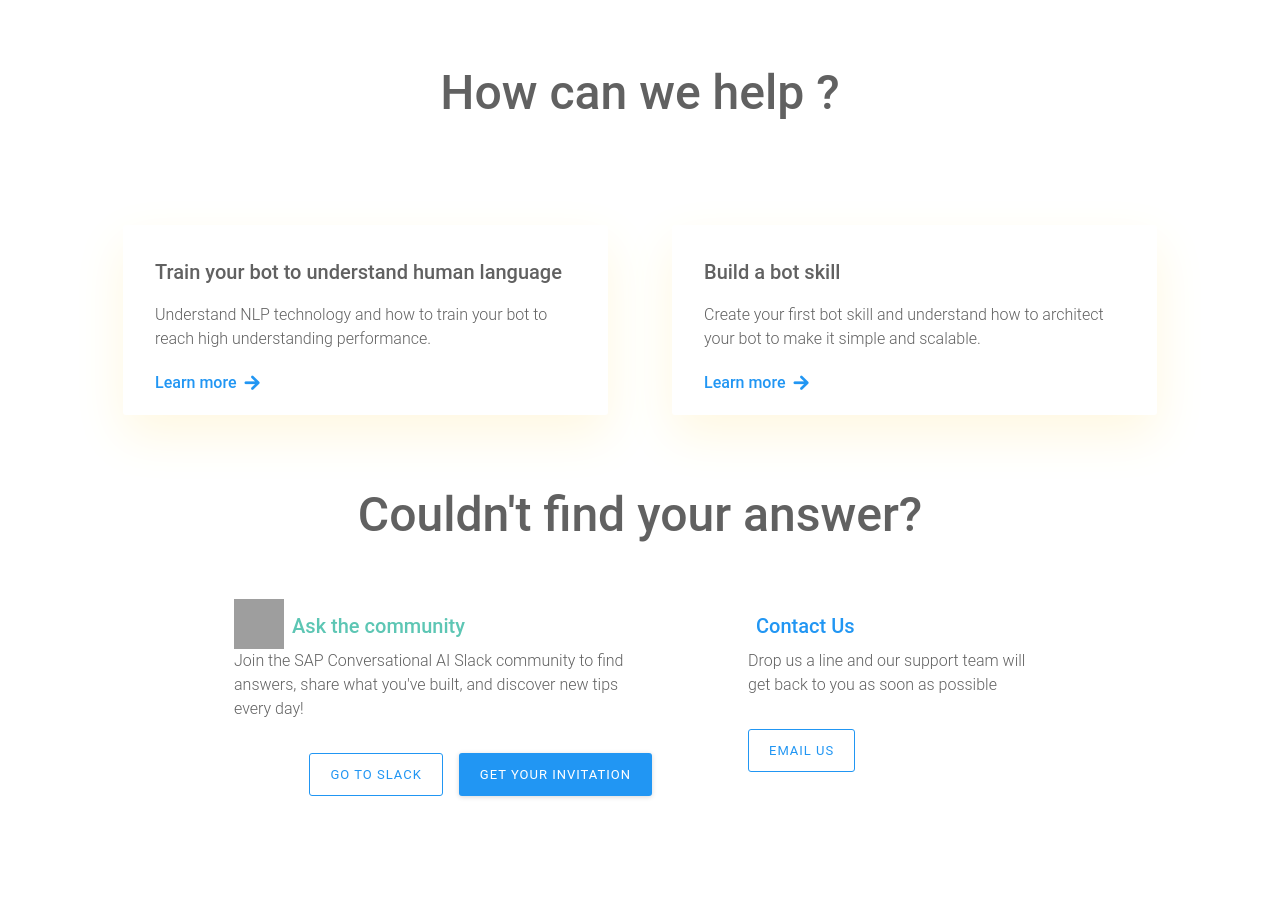
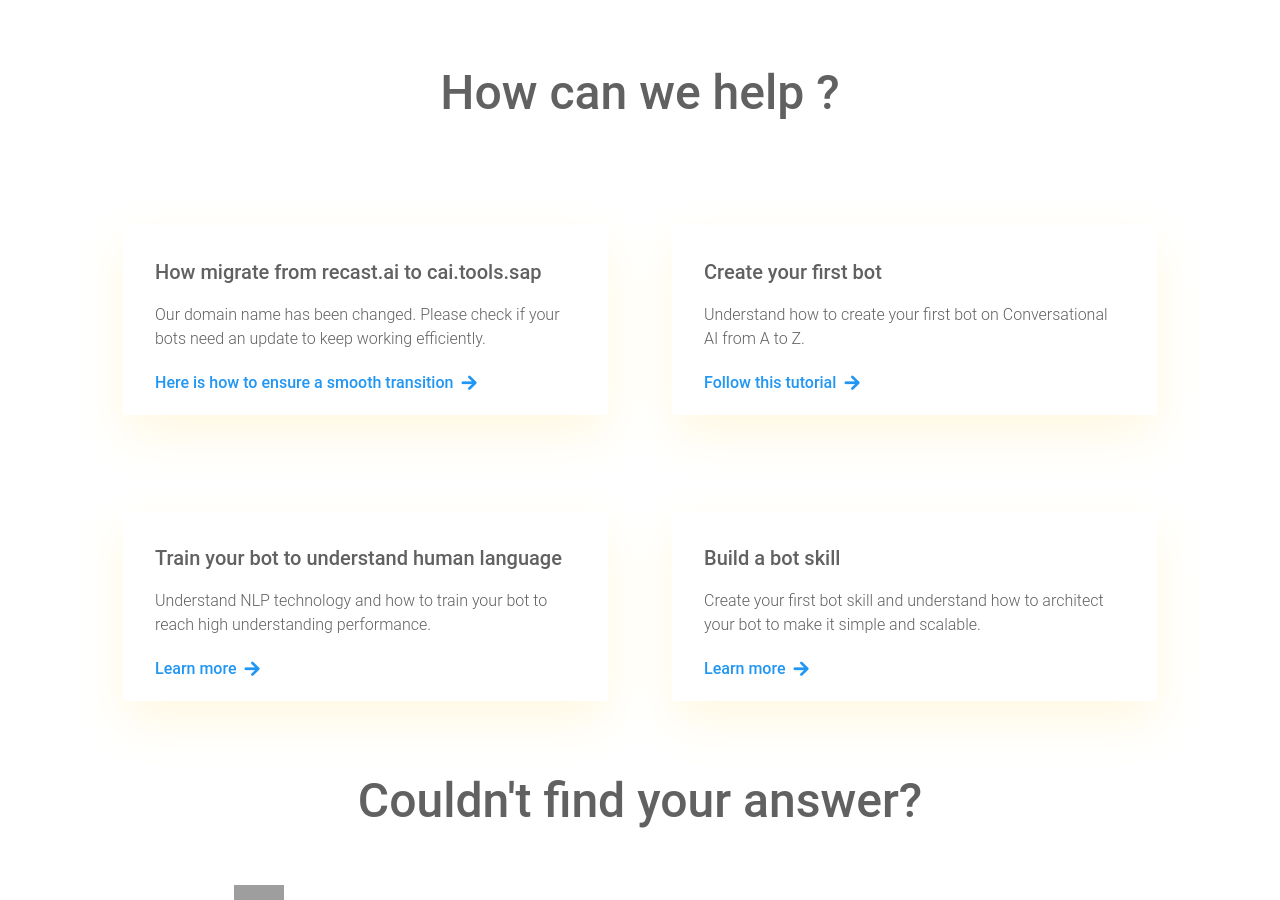
Before and after one commit to SAP-archive/docs, a Jekyll site: the page built from index.md, in a window 1280 px wide and 900 px high, scrolled down 441 px. Built offline with Jekyll 4.4.1, drawn with Linux system fonts in a browser that asks for light colours; nearby versions of some CDN libraries; comment, search, counter and statistics services are not loaded; grey boxes are pictures that could not be loaded.

Commit message:
add tuto migration in home page

```diff
--- a/_layouts/home.html
+++ b/_layouts/home.html
@@ -35,22 +35,44 @@ layout: default
 
   <div class='Home-content flex flex-center flex-content-center flex-column'>
     <h1 class='title mt4 mb4'>How can we help ?</h1>
+
     <div class='cardContent flex flex-wrap flex-center flex-content-center mb3'>
+      <a href='https://cai.tools.sap/blog/how-to-migrate-your-bot'>
+        <div class='card rounded p3 m3'>
+          <div class='card-title mb2'>
+            How migrate from recast.ai to cai.tools.sap
+          </div>
+          <div class='card-description mb2'>
+            Our domain name has been changed. Please check if your bots need an update to keep working efficiently.
+          </div>
 
-      {% comment %} <a href='#'> {% endcomment %}
-      {% comment %}   <div class='card m3 rounded p3'> {% endcomment %}
-      {% comment %}     <div class='card-title mb2'> {% endcomment %}
-      {% comment %}       Get Started with SAP Conversational AI {% endcomment %}
-      {% comment %}     </div> {% endcomment %}
-      {% comment %}     <div class='card-description mb2'> {% endcomment %}
-      {% comment %}       Understand what's the SAP Conversational AI platform and technology and build your first chatbox. {% endcomment %}
-      {% comment %}     </div> {% endcomment %}
-      {% comment %}     <div class='card-goTo flex flex-center'> {% endcomment %}
-      {% comment %}       <span>Lean more </span> {% endcomment %}
-      {% comment %}       <span class='icon ion-md-arrow-round-forward ml1'/> {% endcomment %}
-      {% comment %}     </div> {% endcomment %}
-      {% comment %}   </div> {% endcomment %}
-      {% comment %} </a> {% endcomment %}
+          <div class='card-goTo flex flex-center'>
+            <span>Here is how to ensure a smooth transition</span>
+            <span class='icon ion-md-arrow-round-forward ml1'/>
+          </div>
+
+        </div>
+      </a>
+
+      <a href='https://cai.tools.sap/blog/build-your-first-bot-with-sap-conversational-ai/'>
+        <div class='card rounded p3 m3'>
+          <div class='card-title mb2'>
+            Create your first bot
+          </div>
+          <div class='card-description mb2'>
+            Understand how to create your first bot on Conversational AI from A to Z.
+          </div>
+
+          <div class='card-goTo flex flex-center'>
+            <span>Follow this tutorial</span>
+            <span class='icon ion-md-arrow-round-forward ml1'/>
+          </div>
+
+        </div>
+      </a>
+    </div>
+
+    <div class='cardContent flex flex-wrap flex-center flex-content-center mb3'>
 
       <a href='{{ "/concepts/train-your-bot" | relative_url }}'>
         <div class='card m3 rounded p3'>
@@ -84,21 +106,6 @@ layout: default
         </div>
       </a>
 
-      {% comment %} <a href='#'> {% endcomment %}
-      {% comment %}   <div class='card m3 rounded p3'> {% endcomment %}
-      {% comment %}     <div class='card-title mb2'> {% endcomment %}
-      {% comment %}       Improve and Monitor your bot {% endcomment %}
-      {% comment %}     </div> {% endcomment %}
-      {% comment %}     <div class='card-description mb2'> {% endcomment %}
-      {% comment %}       Learn how monitor your bot during each steps of its existence and continue improving it all the time. {% endcomment %}
-      {% comment %}     </div> {% endcomment %}
-      {% comment %}     <div class='card-goTo flex flex-center'> {% endcomment %}
-      {% comment %}       <span>Lean more </span> {% endcomment %}
-      {% comment %}       <span class='icon ion-md-arrow-round-forward ml1'/> {% endcomment %}
-      {% comment %}     </div> {% endcomment %}
-      {% comment %}   </div> {% endcomment %}
-      {% comment %} </a> {% endcomment %}
-    {% comment %} </div> {% endcomment %}
 
     {%- include contact.html -%}
 
```
